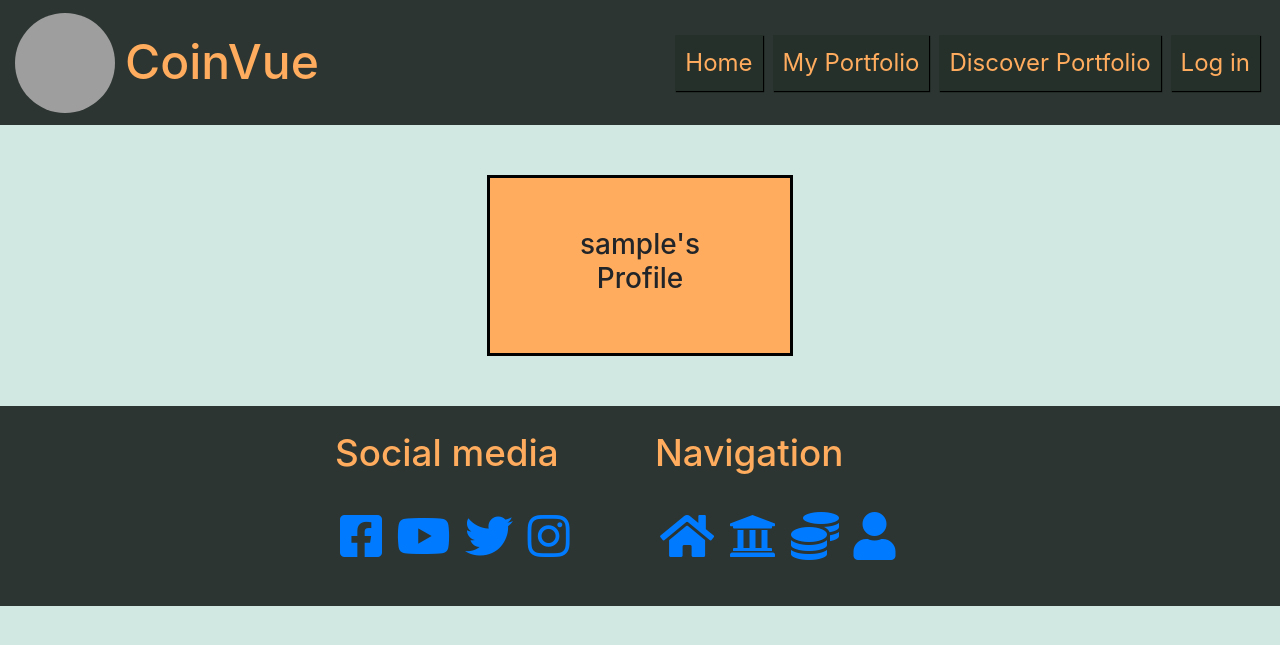
After one commit to luke2533/coin_vue, a Flask app: a page that uses templates/profile.html in a window 1280 px wide. The commit adds this page. Shown: the top 645 px of the page. Run offline with Flask 2, Linux system fonts and the light colour scheme; the visitor is signed in with stand-in values (Sample User, id 1); a database or web service that is not in the repository returns one stand-in record (values such as "Sample title"); some libraries are stand-ins or nearby versions; grey boxes are pictures that could not be loaded.

Commit message:
Log in functionality, portfolio and profile page

```diff
--- a/app.py
+++ b/app.py
@@ -61,10 +61,39 @@ def signup():
         flash("Register complete")
     return render_template("signup.html")
 
-@app.route("/login")
+
+@app.route("/login", methods=["GET", "POST"])
 def login():
+    if request.method == "POST":
+        #Checks database for username
+        existing_user = mongo.db.users.find_one(
+            {"username": request.form.get("username")})
+
+        if existing_user:
+            if check_password_hash(
+                existing_user["password"], request.form.get("password")):
+                    session["user"] = request.form.get("username")
+                    flash("Welcome, {}".format(request.form.get("username")))
+                    return redirect(url_for("profile", username=session["user"]))
+            else:
+                #Wrong password
+                flash("Inccorect Username and/or Password")
+                return redirect(url_for("login"))
+
+        else:
+            #Username does't exist
+            flash("Inccorect Username and/or Password")
+            return redirect(url_for("login"))
+
     return render_template("login.html")
 
+
+@app.route("/profile/<username>", methods=["GET", "POST"])
+def profile(username):
+    #Grabs session users username
+    username = mongo.db.users.find_one(
+        {"username": session["user"]})["username"]
+    return render_template("profile.html", username=username)
 
 if __name__ == "__main__":
     app.run(host=os.environ.get("IP"),
--- a/static/css/style.css
+++ b/static/css/style.css
@@ -59,7 +59,15 @@ body{
     margin: 5px;
 }
 
-/* Log in and Sign up page */
+.profile{
+    border: black 3px solid;
+    background-color: #FFAC5E;
+    margin: 50px;
+    padding: 50px;
+    text-align: center;
+}
+
+/* Log in, Sign up and Profile page */
 
 /* Footer */
 
--- a/templates/login.html
+++ b/templates/login.html
@@ -5,10 +5,10 @@
         <div class="row justify-content-center">
             <div class="col-4 user-box">
                 <h1>Log in</h1>
-                <form action="">
-                    <input type="email" placeholder="Email" class="user">
+                <form action="{{ url_for('login') }}" method="POST">
+                    <input type="text" placeholder="Username" class="user" id="username" name="username" pattern="^[a-zA-Z0-9]{5,15}$" minlength="4" maxlength="15" required>
                     <br>
-                    <input type="password" placeholder="Password" class="user">
+                    <input type="password" placeholder="Password" class="user" id="password" name="password" minlength="5" maxlength="15" pattern="^[a-zA-Z0-9]{5,15}$" required>
                     <br>
                     <button type="submit">Click here to log in</button>
                     <p>Don't have an account? <a href="{{ url_for('signup') }}">Sign up here</a></p>
--- /dev/null
+++ b/templates/portfolio.html
@@ -0,0 +1,6 @@
+{% extends "base.html" %}
+{% block content %}
+
+    <div class="div"></div>
+
+{% endblock %}
--- /dev/null
+++ b/templates/profile.html
@@ -0,0 +1,12 @@
+{% extends "base.html" %}
+{% block content %}
+
+    <div class="row justify-content-center">
+        <div class="col-4">
+            <div class="profile">
+                <h3>{{ username }}'s Profile</h3>
+            </div>
+        </div>
+    </div>
+
+{% endblock %}
```
Also changed, not shown: README.md.
